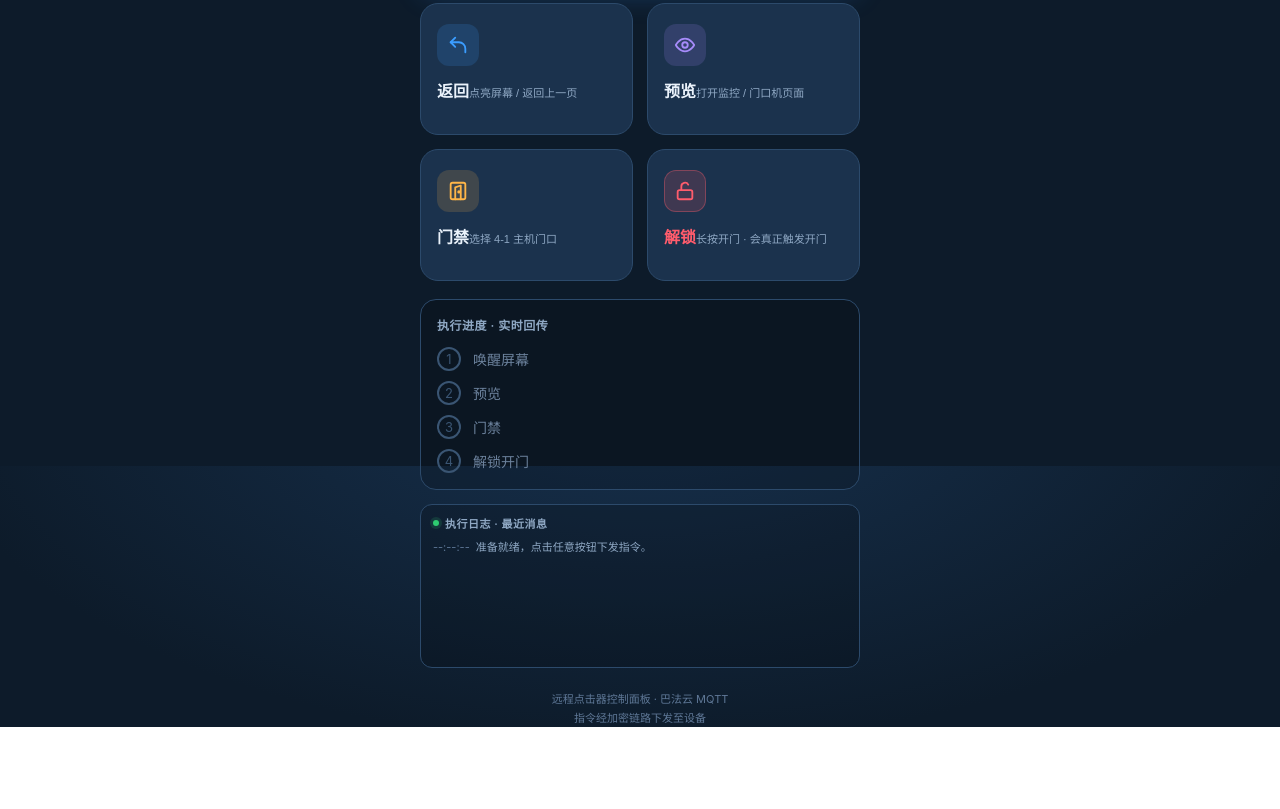
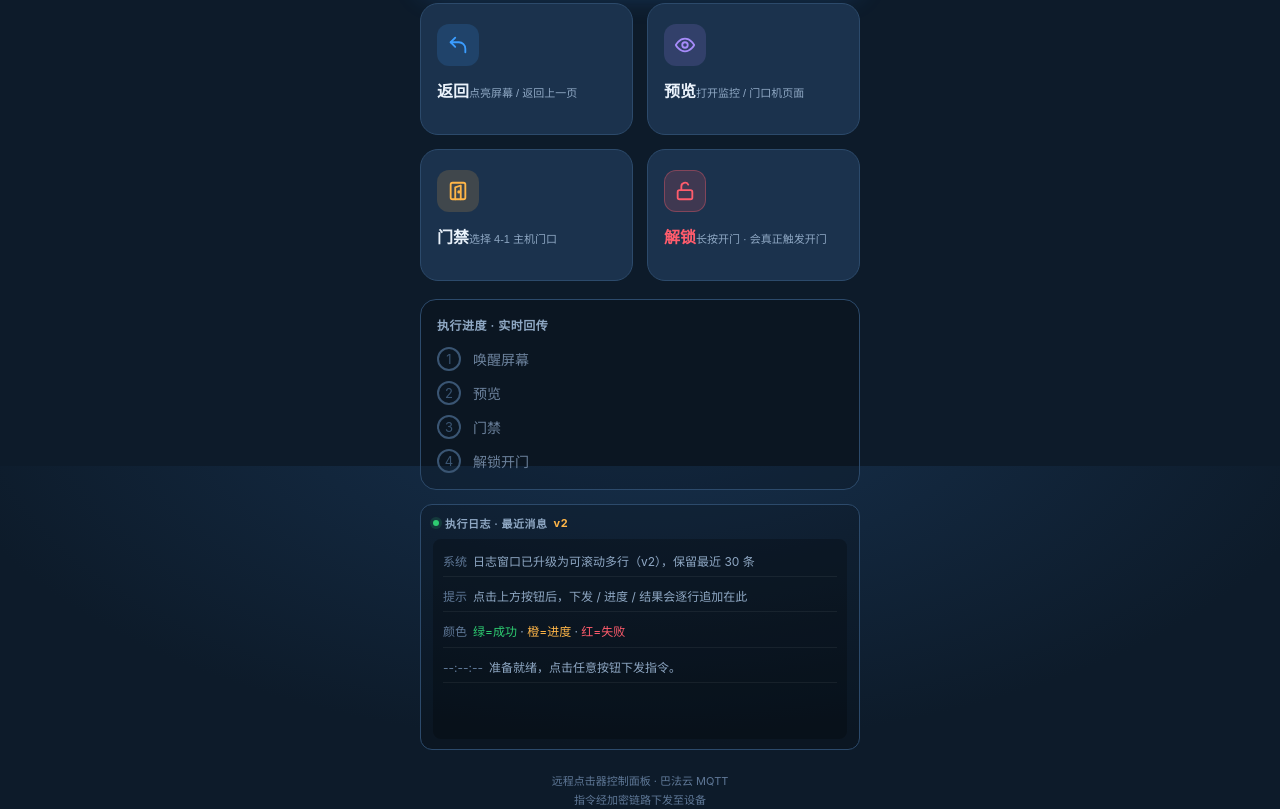
Before and after one commit to LynnGaobaoda/door-remote-control, a plain HTML site: page index.html in a window 1280 px wide. Shown: the part 334-1143 px from the top of the page. Before the commit the page ends 1061 px from the top, so only its background shows below. Drawn offline with Linux system fonts and the light colour scheme.

Commit message:
Taller log area v2 + no-cache

```diff
--- a/index.html
+++ b/index.html
@@ -4,7 +4,10 @@
 <meta charset="UTF-8" data-page-node-id="4ScNERA9BKyuF4qazUIRNU">
 <meta name="viewport" content="width=device-width, initial-scale=1, maximum-scale=1, user-scalable=no, viewport-fit=cover" data-page-node-id="G8gEHR2tCtmNztHR5FJ4i2">
 <meta name="theme-color" content="#0d1b2a" data-page-node-id="PWLv6OJ9Qghzg48rBsz94F">
-<title>远程控制 · 门禁点击器</title>
+<meta http-equiv="Cache-Control" content="no-cache, no-store, must-revalidate">
+<meta http-equiv="Pragma" content="no-cache">
+<meta http-equiv="Expires" content="0">
+<title>远程控制 · 门禁点击器 v2</title>
 <style>
   :root{
     --bg:#0d1b2a; --bg2:#13263b; --card:#1b324d; --card-hi:#24425f;
@@ -96,13 +99,14 @@
   .log-title{font-size:11px;font-weight:600;color:var(--muted);letter-spacing:.5px;margin-bottom:8px;display:flex;align-items:center;gap:6px}
   .log-title .blip{width:6px;height:6px;border-radius:50%;background:var(--green);box-shadow:0 0 0 3px rgba(46,204,113,.15)}
   .log-body{
-    height:118px;overflow-y:auto;overflow-x:hidden;word-break:break-all;line-height:1.6;
+    height:200px;overflow-y:auto;overflow-x:hidden;word-break:break-all;line-height:1.6;
     display:flex;flex-direction:column;gap:5px;scroll-behavior:smooth;
     -webkit-overflow-scrolling:touch;
+    background:rgba(0,0,0,.25);border-radius:8px;padding:8px 10px;
   }
   .log-body::-webkit-scrollbar{width:4px}
   .log-body::-webkit-scrollbar-thumb{background:#3a5573;border-radius:4px}
-  .log-line{color:var(--muted);font-size:11px;flex:0 0 auto}
+  .log-line{color:var(--muted);font-size:12px;flex:0 0 auto;padding:5px 0;border-bottom:1px solid rgba(255,255,255,.06)}
   .log-line .ts{color:#5f7897;margin-right:6px}
   .log-line.ok{color:var(--green)}
   .log-line.err{color:var(--red)}
@@ -180,8 +184,13 @@
   </div>
 
   <div class="log" data-page-node-id="ImW5hviGfy7In5l4dAcvxQ">
-    <div class="log-title"><span class="blip"></span>执行日志 · 最近消息</div>
-    <div class="log-body" id="log"><div class="log-line"><span class="ts">--:--:--</span>准备就绪，点击任意按钮下发指令。</div></div>
+    <div class="log-title"><span class="blip"></span>执行日志 · 最近消息 <span style="color:var(--amber);font-weight:700">v2</span></div>
+    <div class="log-body" id="log">
+      <div class="log-line"><span class="ts">系统</span>日志窗口已升级为可滚动多行（v2），保留最近 30 条</div>
+      <div class="log-line"><span class="ts">提示</span>点击上方按钮后，下发 / 进度 / 结果会逐行追加在此</div>
+      <div class="log-line"><span class="ts">颜色</span><span style="color:var(--green)">绿=成功</span> · <span style="color:var(--amber)">橙=进度</span> · <span style="color:var(--red)">红=失败</span></div>
+      <div class="log-line"><span class="ts">--:--:--</span>准备就绪，点击任意按钮下发指令。</div>
+    </div>
   </div>
 
   <footer data-page-node-id="QWmwdhfIJY7cQshvuJSJKt">
```
